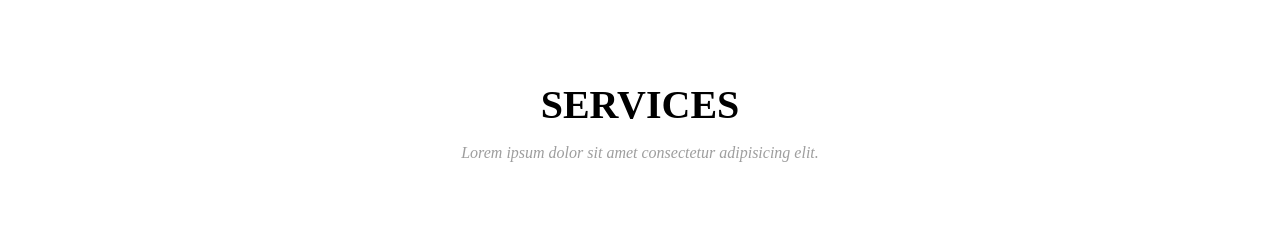
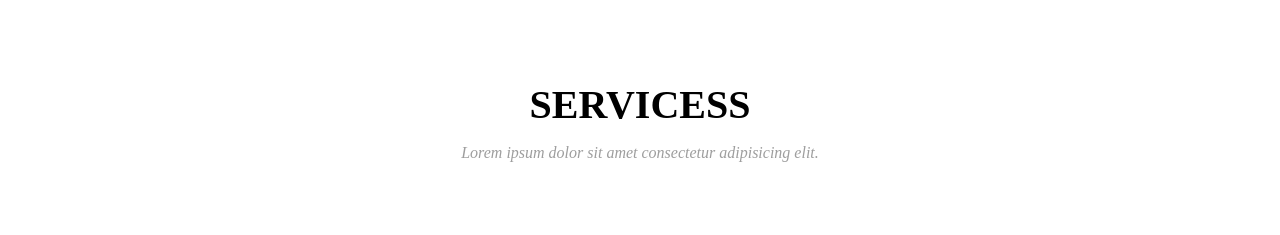
Before and after one commit to yevgeniywyszynski/web-Golden-page, a website: page index.html in a window 1280 px wide. Shown: the part 507-742 px from the top of the page. Drawn offline with Linux system fonts and the light colour scheme; a web font is replaced by a local one.

```diff
--- a/index.html
+++ b/index.html
@@ -33,7 +33,7 @@
     </section>
     <section class="services">
         <div class="container">
-            <h2 class="title">Services</h2>
+            <h2 class="title">Servicess</h2>
             <p class="subtitle">Lorem ipsum dolor sit amet consectetur adipisicing elit.</p>
             <div class="elements">
                 <div class="element">
```
